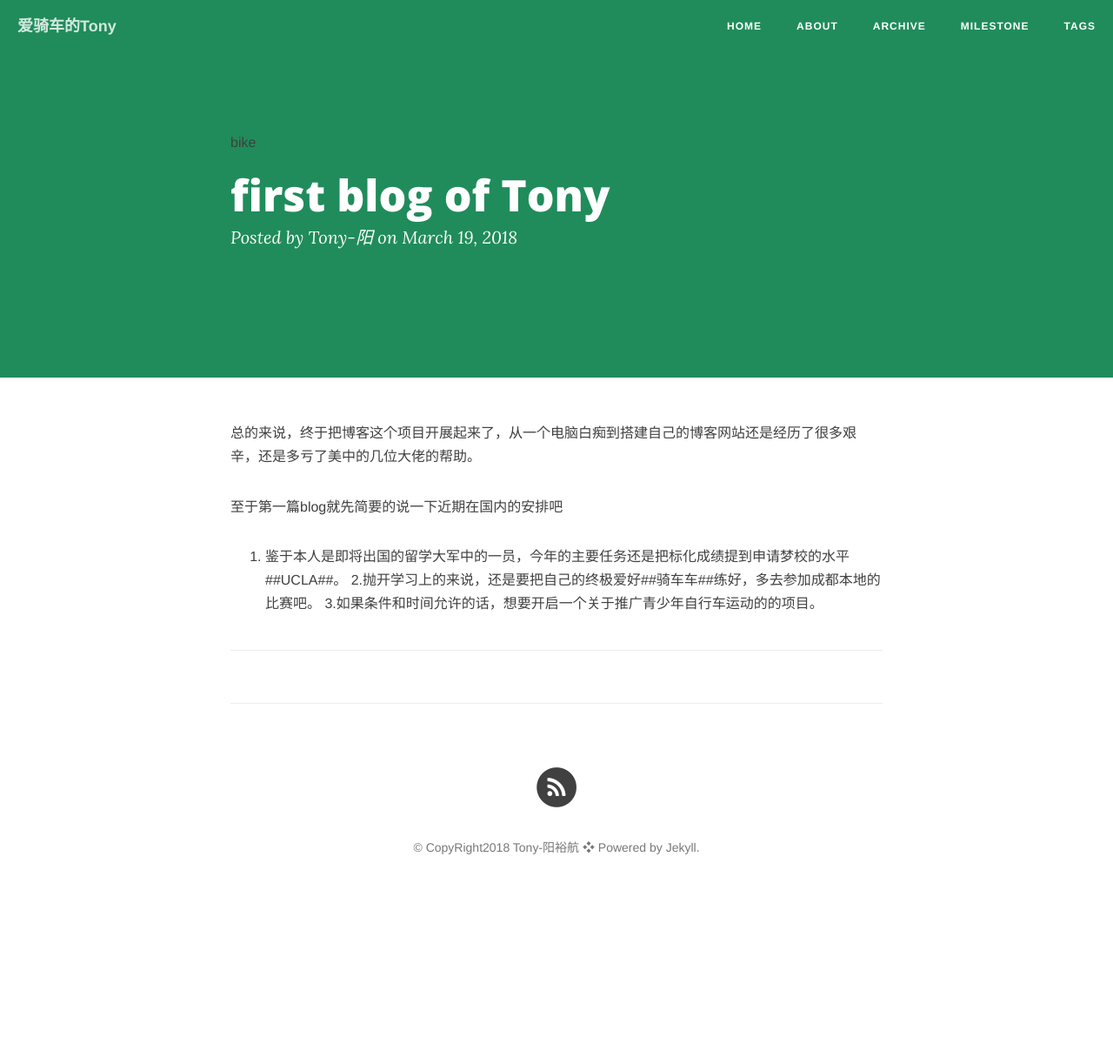
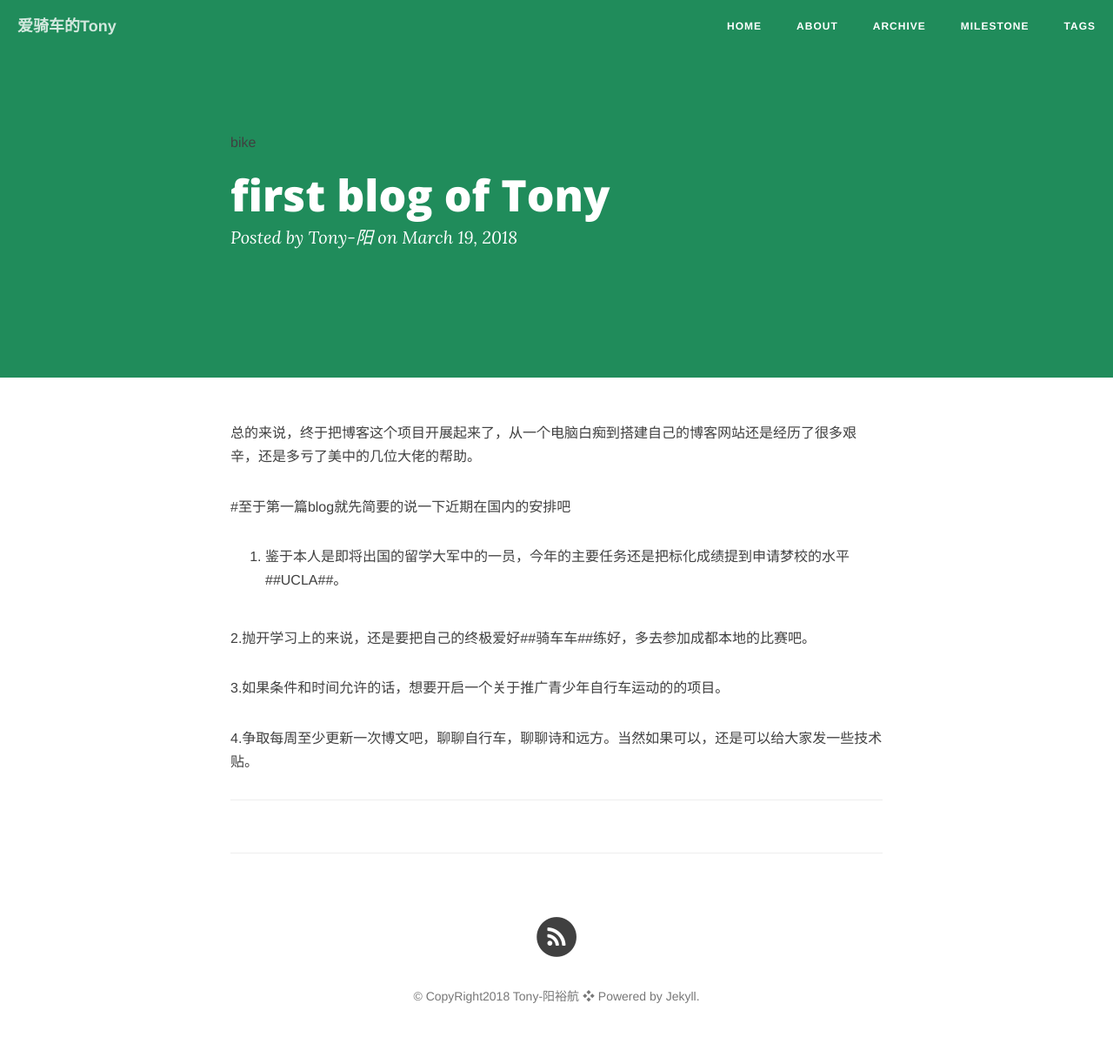
Before and after one commit to yyh712712/Blog-Template, a Jekyll site: the page built from _posts/2018-03-19-firstblog.md, in a window 1280 px wide. Shown: the whole page at 87% size. Built offline with Jekyll 4.4.1, drawn with Linux system fonts in a browser that asks for light colours; nearby versions of some CDN libraries; comment, search, counter and statistics services are not loaded; before the commit the page ends 1051 px from its top, so only the background shows below that.

Commit message:
Update 2018-03-19-firstblog.md

```diff
--- a/_posts/2018-03-19-firstblog.md
+++ b/_posts/2018-03-19-firstblog.md
@@ -8,8 +8,12 @@ description: 只要开始了，就永远不会晚。
 ---
 总的来说，终于把博客这个项目开展起来了，从一个电脑白痴到搭建自己的博客网站还是经历了很多艰辛，还是多亏了美中的几位大佬的帮助。
 
-至于第一篇blog就先简要的说一下近期在国内的安排吧
+#至于第一篇blog就先简要的说一下近期在国内的安排吧
 
 1. 鉴于本人是即将出国的留学大军中的一员，今年的主要任务还是把标化成绩提到申请梦校的水平##UCLA##。
+
 2.抛开学习上的来说，还是要把自己的终极爱好##骑车车##练好，多去参加成都本地的比赛吧。
+
 3.如果条件和时间允许的话，想要开启一个关于推广青少年自行车运动的的项目。
+
+4.争取每周至少更新一次博文吧，聊聊自行车，聊聊诗和远方。当然如果可以，还是可以给大家发一些技术贴。
```
